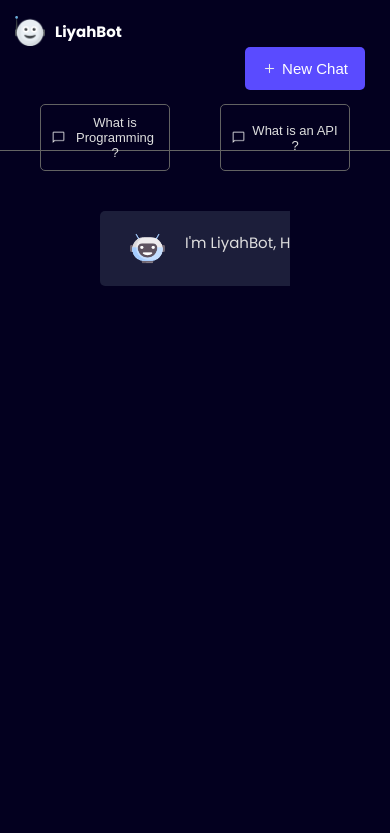
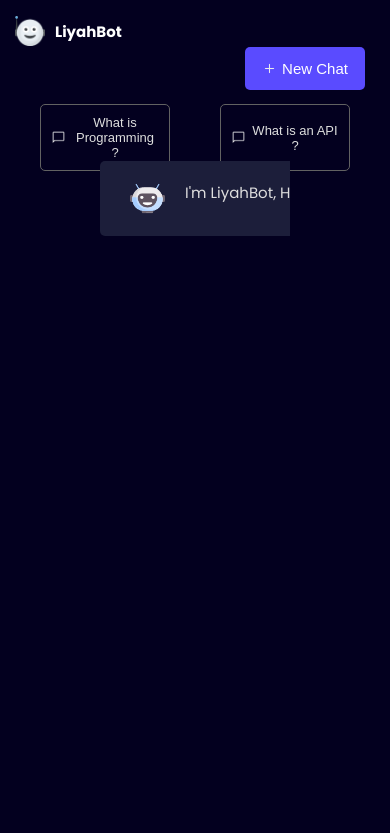
Before and after one commit to Babyliy/chatgpt-clone, a React (Vite) app: page / in a window 390 px wide. Shown: the top 833 px of the page. Built offline with nearby package versions, Linux system fonts and the light colour scheme; no server answers.

Commit message:
Update App.css

```diff
--- a/src/App.css
+++ b/src/App.css
@@ -198,9 +198,10 @@ body {
   border: none;
 }
 .upperSide{
-  height: 15rem;
+  height: 10rem;
   padding: 1.5rem;
   margin-top: 0.1rem;
+  border: none;
 }
 .upperSidebottom{
   display: flex;
```
